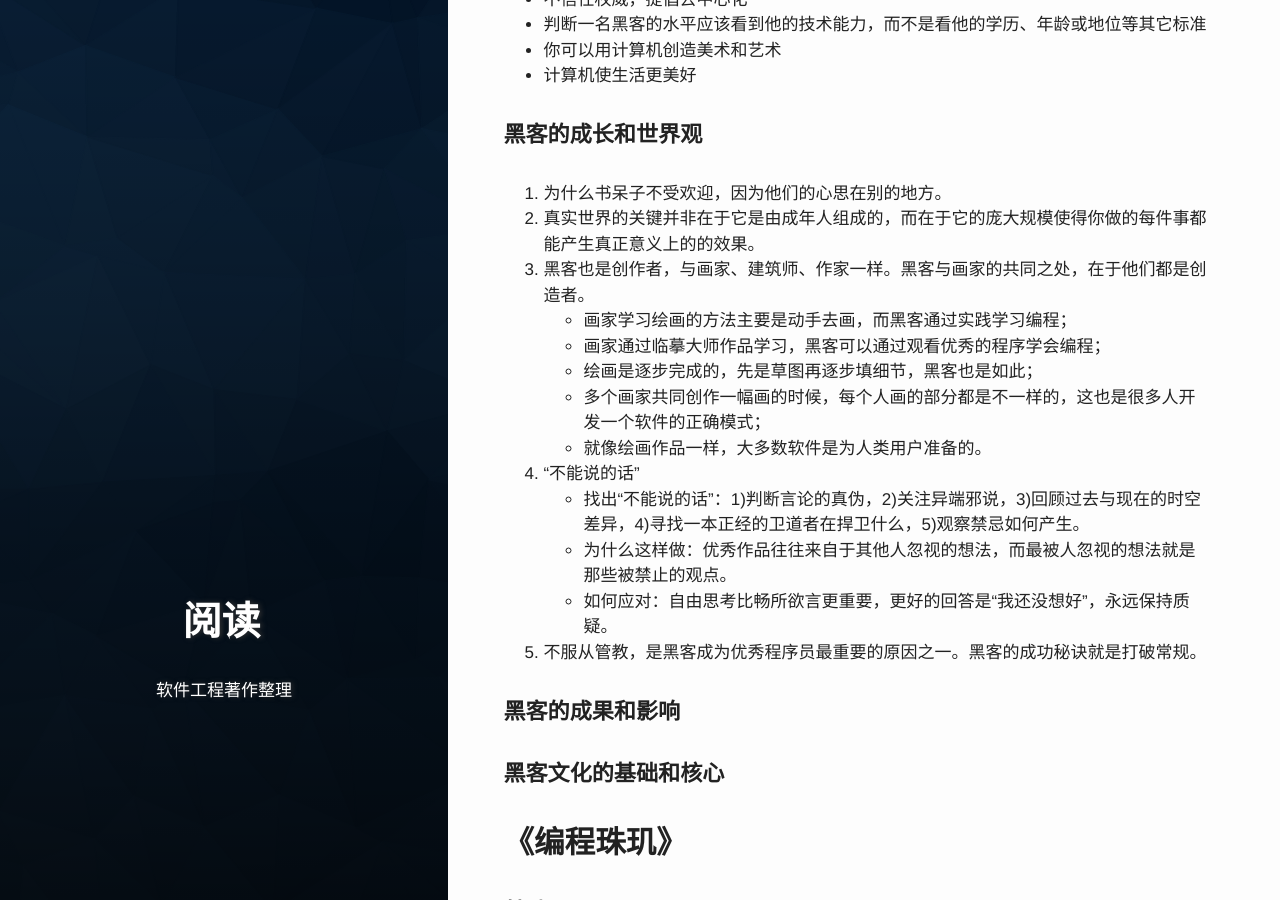
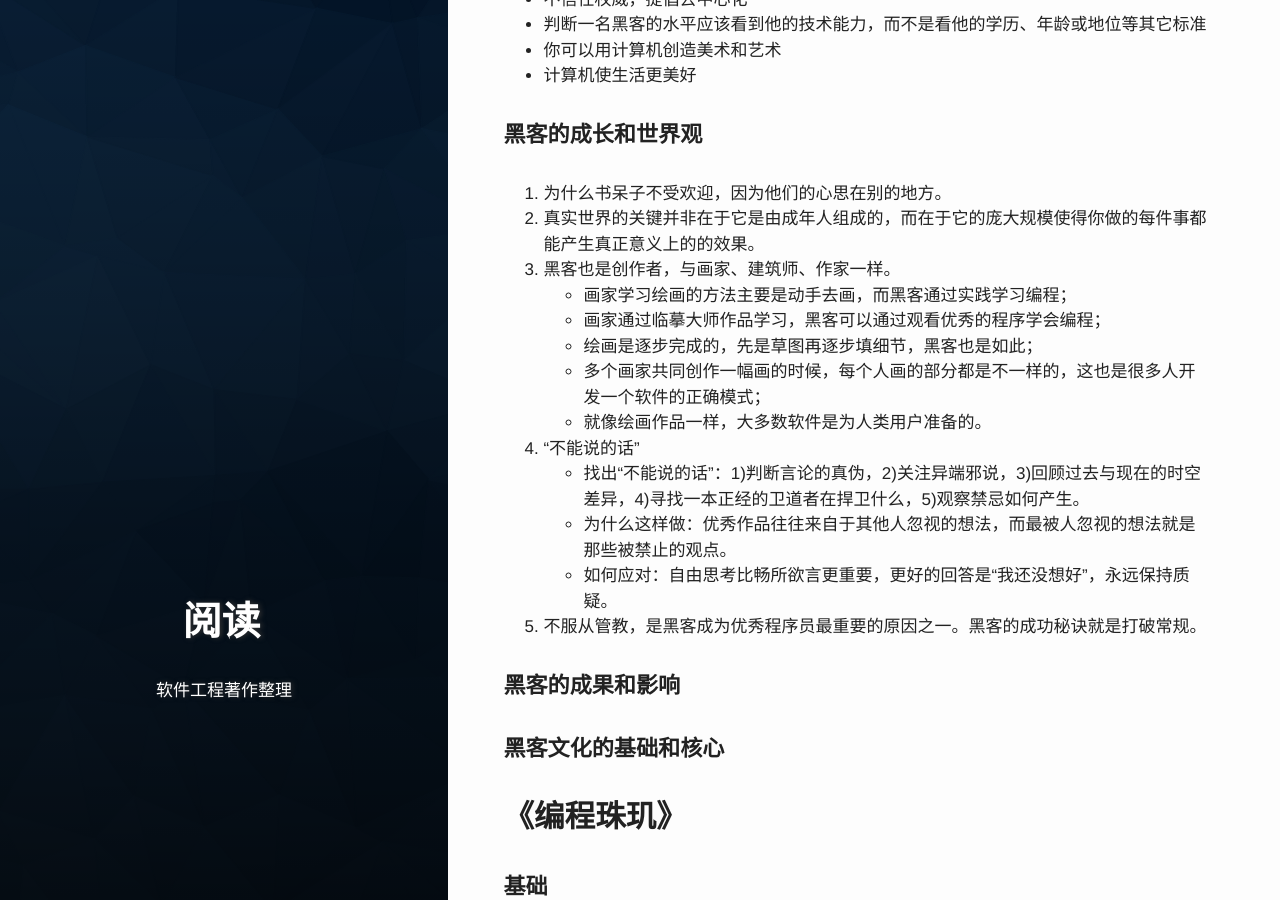
Before and after one commit to PetePro/PetePro.github.io, a Jekyll site: the page built from _posts/2019-09-22-Sotfware-Masterpieces.markdown, in a window 1280 px wide and 900 px high, scrolled down 5447 px. Built offline with Jekyll 4.4.1, drawn with Linux system fonts in a browser that asks for light colours; some web fonts are replaced.

Commit message:
Update 2019-09-22-Sotfware-Masterpieces.markdown

```diff
--- a/_posts/2019-09-22-Sotfware-Masterpieces.markdown
+++ b/_posts/2019-09-22-Sotfware-Masterpieces.markdown
@@ -149,7 +149,7 @@ author: xusc
 #### 黑客的成长和世界观
 1. 为什么书呆子不受欢迎，因为他们的心思在别的地方。
 2. 真实世界的关键并非在于它是由成年人组成的，而在于它的庞大规模使得你做的每件事都能产生真正意义上的的效果。
-3. 黑客也是创作者，与画家、建筑师、作家一样。黑客与画家的共同之处，在于他们都是创造者。
+3. 黑客也是创作者，与画家、建筑师、作家一样。
    - 画家学习绘画的方法主要是动手去画，而黑客通过实践学习编程；
    - 画家通过临摹大师作品学习，黑客可以通过观看优秀的程序学会编程；
    - 绘画是逐步完成的，先是草图再逐步填细节，黑客也是如此；
```
